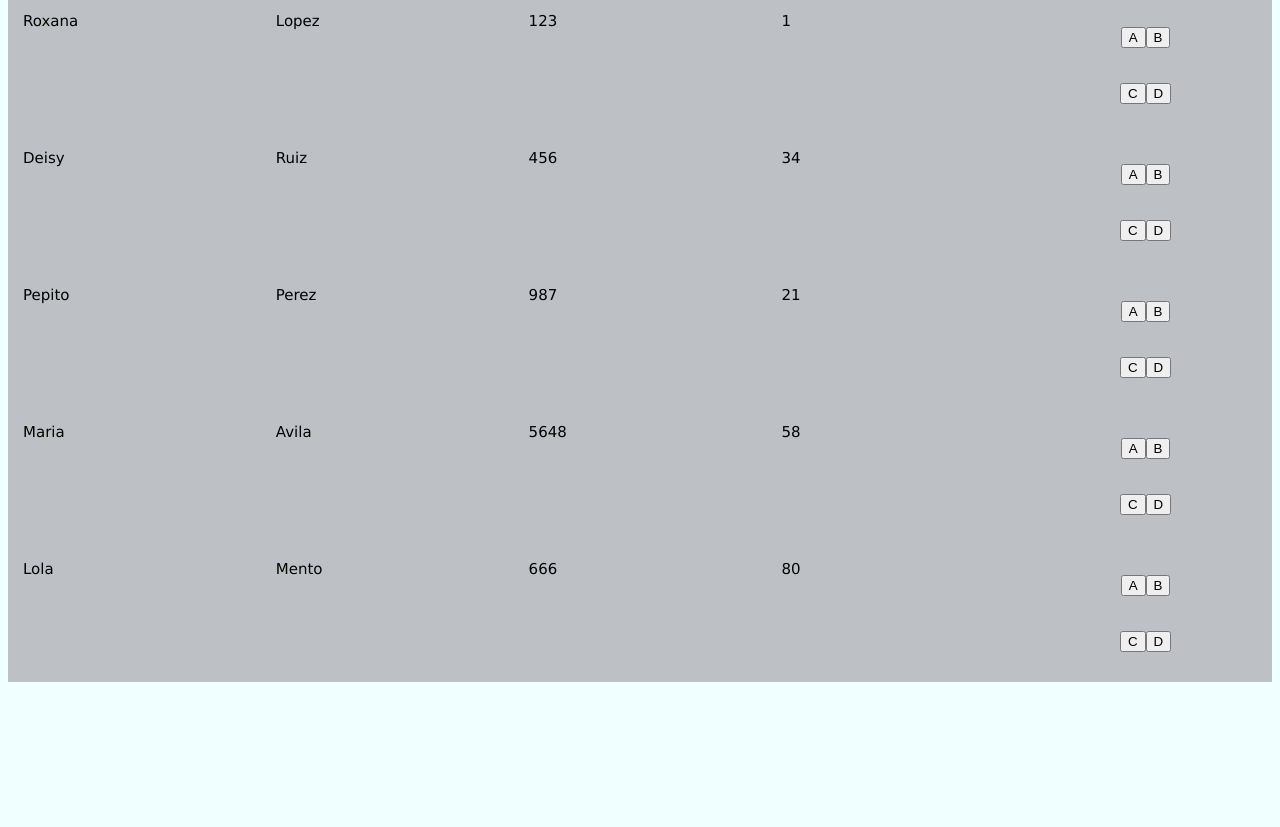
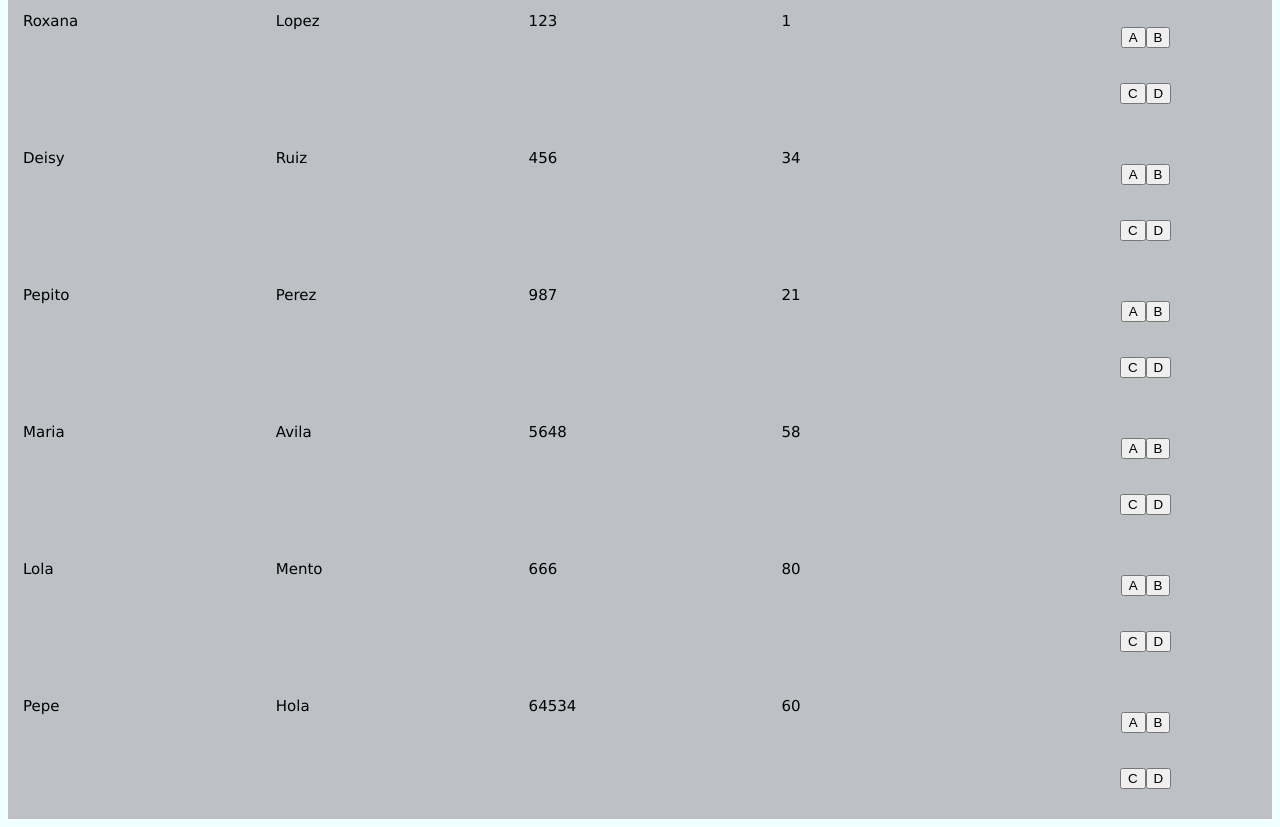
Before and after one commit to amruizo/Proyectos-Aruiz, a plain HTML site: page Index.html in a window 1280 px wide. Shown: the part 126-953 px from the top of the page. Before the commit the page ends 816 px from the top, so only its background shows below. Drawn offline with Linux system fonts and the light colour scheme.

Commit message:
Actualizar html

```diff
--- a/Index.html
+++ b/Index.html
@@ -55,6 +55,14 @@
             <div><button>A</button><button>B</button></div>
             <div><button>C</button><button>D</button></div>
         </div>
+        <div>Pepe</div>
+        <div>Hola</div>
+        <div>64534</div>
+        <div>60</div>
+        <div class="box">
+            <div><button>A</button><button>B</button></div>
+            <div><button>C</button><button>D</button></div>
+        </div>
     </div>
 
 </body>
```
